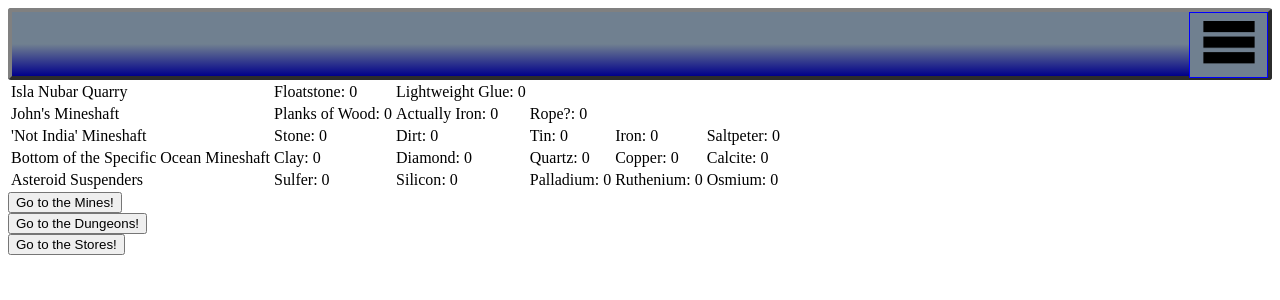
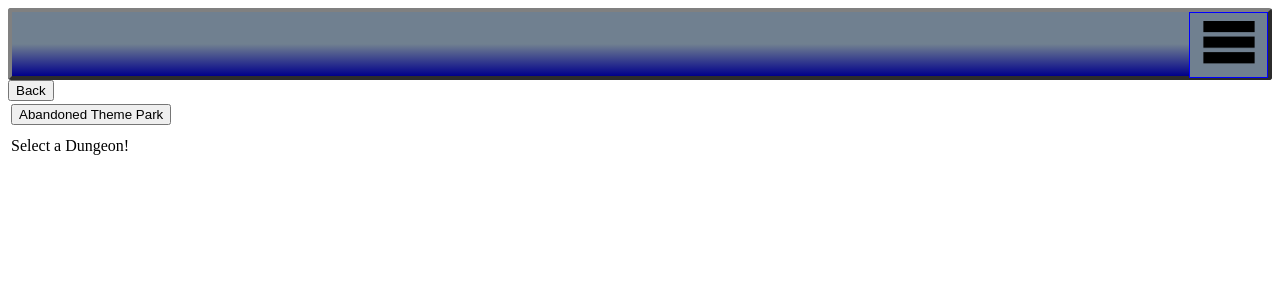
Before and after one commit to lily-ayers/mine-stuff-idle, a React (Create React App) app: page / in a window 1280 px wide. Both pictures are taken after a click on the button "Go to the Dungeons!". Shown: the top 300 px of the page. Built offline with nearby package versions, Linux system fonts and the light colour scheme.

Commit message:
Cleaned up Mining logic, added Dungeoning Page

```diff
--- a/src/dungeoning/dungeoning.js
+++ b/src/dungeoning/dungeoning.js
@@ -1 +1,69 @@
-Test
+import React, { Component } from 'react';
+
+export class Dungeoning extends Component {
+    constructor(props) {
+        super(props);
+        this.state = {
+            selectedDungeon: null,
+            dungeoning: false
+        }
+        this.switchPages = this.switchPages.bind(this);
+    }
+
+    switchPages = (pageNum) => {
+        this.props.selectPage(pageNum)
+    }
+
+    selectDungeon = (index) => {
+        let state = this.state;
+        state.selectedDungeon = index;
+        this.setState(state);
+    }
+
+    toggleDungeoning = () => {
+        let state = this.state;
+        state.dungeoning = !state.dungeoning;
+        this.setState(state);
+    }
+
+    fightEnemy = (enemIndex) => {
+    }
+
+    render() {
+        return (
+            <div className="dungeoningMaster">
+                <div className="navigation">
+                    <div className="returnPlate">
+                        <button onClick={() => this.switchPages("Home")}>Back</button>
+                    </div>
+                </div>
+                <div className="dungeonSelect">
+                    <table className="dungeon">
+                        <tbody>
+                        {this.props.worldState.dungeons.map((dungeon, index) =>
+                            <tr key={dungeon.name}>
+                                {this.props.worldState.triggerDungeons[index] &&
+                                <td key={dungeon.name+"Cell"}>
+                                    <button key={dungeon.name+"Button"} onClick={() => (this.state.selectedDungeon !== index ?
+                                        this.selectDungeon(index) : this.selectDungeon(null))}>{dungeon.name}</button>
+                                </td>}
+                            </tr>
+                        )}
+                        </tbody>
+                    </table>
+                </div>
+                    <div className="enemyList">
+                        <table className="enemiesInDungeon">
+                            <tbody>
+                                {this.state.selectedDungeon !== null ? this.props.worldState.dungeons[this.state.selectedDungeon].enemies.map((enem, index) => (
+                                    <tr key={enem[0]+"Row"}>
+                                        <td key={enem[0]+"Cell"}><button disabled={this.state.mining} onClick={() => this.fightEnemy(index)}>{enem[0]}</button> Power: {enem[3]}, Defense: {enem[4]}</td>
+                                    </tr>
+                                )) : <tr className="nullRow"><td className="nullCell">Select a Dungeon!</td></tr>}
+                            </tbody>
+                        </table>
+                    </div>
+            </div>
+        );
+    }
+}
--- a/src/hub.js
+++ b/src/hub.js
@@ -1,6 +1,7 @@
 import React from 'react';
 import { Homepage } from './homepage/homepage'
 import { Mining } from './mining/mining'
+import { Dungeoning } from './dungeoning/dungeoning'
 
 class Hub extends React.Component {
     constructor(props) {
@@ -24,7 +25,7 @@ class Hub extends React.Component {
             <div className="Index">
                 {this.state.Selected === "Home" && <Homepage worldState={this.props.worldState} selectPage={this.selectPage} />}
                 {this.state.Selected === "Mine" && <Mining worldState={this.props.worldState} selectPage={this.selectPage} />}
-                {this.state.Selected === "Dungeon" && <Homepage worldState={this.props.worldState} selectPage={this.selectPage} />}
+                {this.state.Selected === "Dungeon" && <Dungeoning worldState={this.props.worldState} selectPage={this.selectPage} />}
                 {this.state.Selected === "Store" && <Homepage worldState={this.props.worldState} selectPage={this.selectPage} />}
                 {this.state.Selected === "Employ" && <Homepage worldState={this.props.worldState} selectPage={this.selectPage} />}
                 {this.state.Selected === "Propaganda" && <Homepage worldState={this.props.worldState} selectPage={this.selectPage} />}
--- a/src/mining/mining.js
+++ b/src/mining/mining.js
@@ -73,7 +73,6 @@ export class Mining extends Component {
                         </tbody>
                     </table>
                 </div>
-                {this.selected !== null &&
                     <div className="materialList">
                         <table className="materialsInMine">
                             <tbody>
@@ -85,8 +84,6 @@ export class Mining extends Component {
                             </tbody>
                         </table>
                     </div>
-                }
-
             </div>
         );
     }
--- a/src/world-state.js
+++ b/src/world-state.js
@@ -8,6 +8,8 @@ var WorldState = [
         triggerTimeMachine: false,
         // modern: tutorial1, tutorial2, Boat, Rapture, Spaceship, Flint
         triggerMines: [true, false, false, false, false, false],
+        // modern: tutorial1, tutorial2, forest, colloseum
+        triggerDungeons: [true, false, false, false],
         warehouses: 0,
         shopUpgrades: [0, 0, 0, 0, 0, 0],
         // 1:road, 2:stand, 3:small, 4:liscence, 5:large
@@ -22,6 +24,7 @@ var WorldState = [
                 name: "Isla Nubar Quarry",
                 discoveryMessage: "You come across a mine on the island. More of a quarry, really. Yeah, let's go with Quarry.",
                 // refresh rate math: (# of materials missing from the mine / 100) / refreshRate = Amount of each material regenerated every minute
+                //refreshrate of zero means no refresh
                 refreshRate: 0,
                 // Materials are stored in an array of arrays, each interior array has the
                 // Material name at index 0, starting amount at index 1, current amount at index 2, difficulty at index 3, held amount at index 4
@@ -74,6 +77,57 @@ var WorldState = [
                     ["Palladium", "300", "300", "7"],
                     ["Ruthenium", "90", "90", "8"],
                     ["Osmium", "75", "75", "9"]
+                ]
+            }
+        ],
+        dungeons: [
+            {
+                name: "Abandoned Theme Park",
+                discoveryMessage: "You come across a weird park on the island. What could be inside?",
+                // respawn rate math: enemy health / respawnRate = seconds to respawn, 0 means no respawn
+                respawnRate: 0,
+                // Enemies are stored in an array of arrays, each interior array has the
+                // Enemy name at index 0, Health at index 1, Damage at index 2, Defense at index 3, Drops at index 4
+                enemies: [
+                    ["Dinosaur Mascot Costume", "5", "1", "1", "PickAxe"]
+                ]
+            },
+            {
+                name: "John's Basement",
+                discoveryMessage: "John offers you a reward for each can you crush (he just took up recycling).",
+                // respawn rate math: (# of materials missing from the mine / 100) / refreshRate = Amount of each material regenerated every minute
+                respawnRate: 1,
+                // Enemies are stored in an array of arrays, each interior array has the
+                // Enemy name at index 0, Health at index 1, Damage at index 2, Defense at index 3, Drops at index 4
+                enemies: [
+                    ["Pepsi Can", "8", "1", "1", "Cotton"]
+                ]
+            },
+            {
+                name: "'Not India' Forest",
+                discoveryMessage: "This place (that is clearly not India) has a lush forest. You're sure there are treasures and loot to be had galore in there...",
+                // respawn rate math: (# of materials missing from the mine / 100) / refreshRate = Amount of each material regenerated every minute
+                respawnRate: 2,
+                // Enemies are stored in an array of arrays, each interior array has the
+                // Enemy name at index 0, Health at index 1, Damage at index 2, Defense at index 3, Drops at index 4
+                enemies: [
+                    ["Angsty Lemur", "10", "5", "3", "Berries"],
+                    ["Tall Goat", "14", "5", "8", "Half-Chewed Grass"],
+                    ["Bear", "20", "8", "10", "Bear Claws"]
+                ]
+            },
+            {
+                name: "'Not India' Colloseum",
+                discoveryMessage: "The natives seem to like beating the crap out of eachother in a stone ampitheatre. Might as well give it a shot!",
+                // respawn rate math: (# of materials missing from the mine / 100) / refreshRate = Amount of each material regenerated every minute
+                respawnRate: 5,
+                // Enemies are stored in an array of arrays, each interior array has the
+                // Enemy name at index 0, Health at index 1, Damage at index 2, Defense at index 3, Drops at index 4
+                enemies: [
+                    ["Mike (the owner's son)", "15", "3", "20", "Overpriced Armor"],
+                    ["Kevin (he lifts weights)", "23", "12", "14", "One Dumbell"],
+                    ["Literally Just A Horse", "30", "17", "20", "Horseshoe"],
+                    ["El Guapo", "40", "23", "23", "A Sweater"]
                 ]
             }
         ]
```
